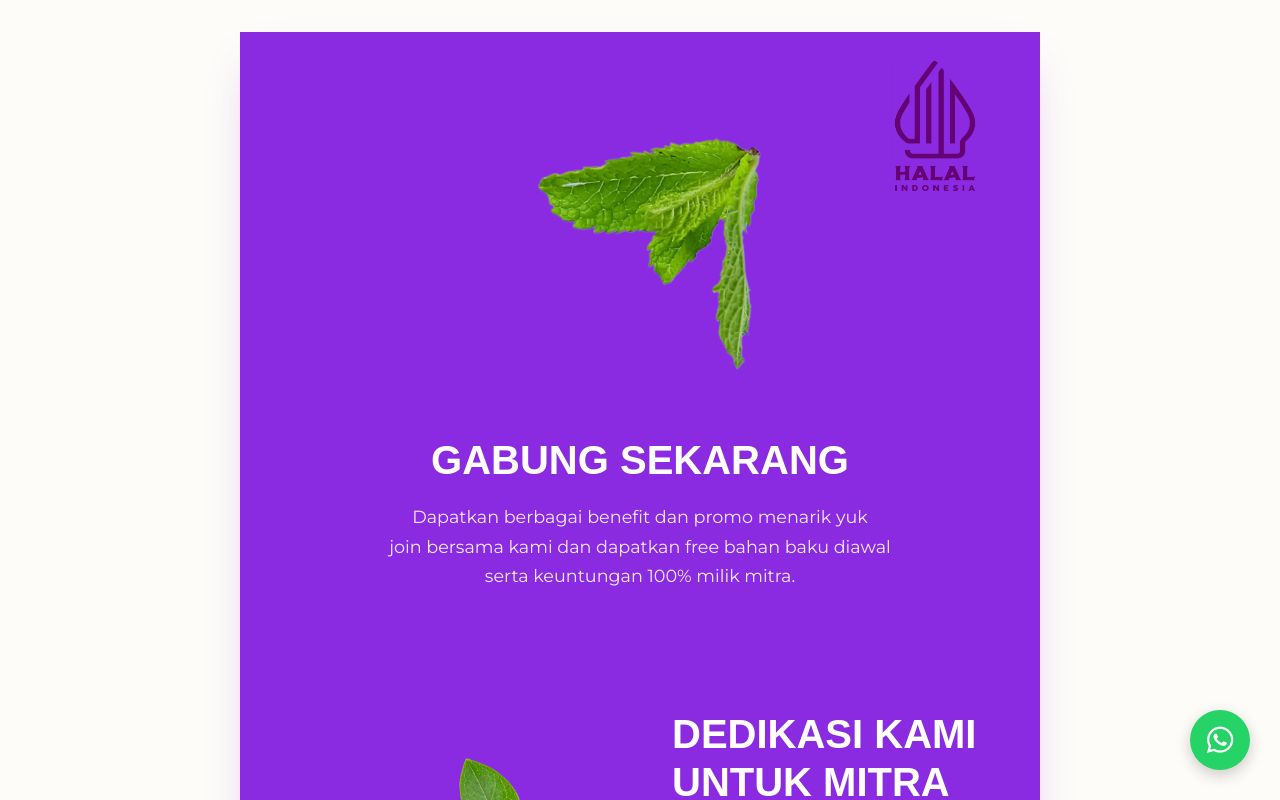
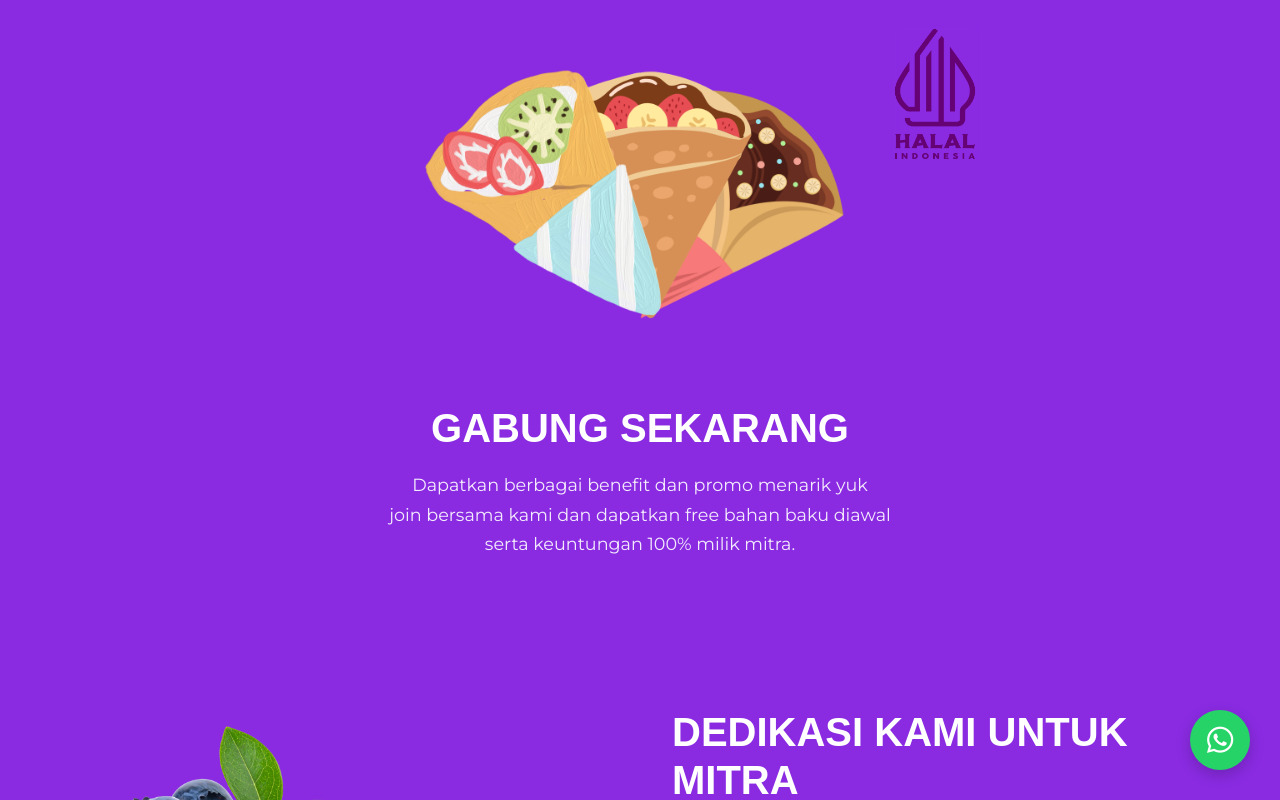
Before and after one commit to mrdleon/crepes, a Next.js app: page /components/Features in a window 1280 px wide. Shown: the top 800 px of the page. Built offline with nearby package versions, Linux system fonts and the light colour scheme.

Commit message:
kertas sobek

```diff
--- a/src/pages/components/Features.js
+++ b/src/pages/components/Features.js
@@ -4,6 +4,7 @@ import styles from '@/styles/Features.module.css';
 
 const Features = () => {
   return (
+
     <div className={styles.featuresSectionWrapper}>
       <section id="features" className={styles.featuresSection}>
         <div className={styles.contentContainer}>
@@ -11,9 +12,9 @@ const Features = () => {
           <div className={styles.topBlock}>
             <div className={styles.bannerContainer}>
               <Image
-                src="/images/daun.png"
+                src="/images/gabung.png"
                 alt="Varian Produk Box Crepes"
-                width={700}
+                width={450}
                 height={300}
                 style={{ objectFit: 'cover', borderRadius: '16px' }}
               />
--- a/src/styles/Features.module.css
+++ b/src/styles/Features.module.css
@@ -1,13 +1,13 @@
 .featuresSectionWrapper {
-  padding: 2rem 1rem;
+  /* padding: 2rem 1rem; */
   background-color: var(--bg-main);
 }
 .featuresSection {
-  max-width: 800px;
+  max-width: 100%;
   margin: 0 auto;
   min-height: 120vh;
   padding: 0;
-  background-color: var(--primary-purple);
+  background-color: #8a2be2;
   position: relative;
   box-shadow: 0 20px 50px -20px rgba(138, 43, 226, 0.4);
   border-radius: 0 0 20% 20%;
@@ -20,6 +20,7 @@
   padding: 4rem 3rem;
   color: var(--text-light);
 }
+
 
 .headline {
   font-family: 'Poppins', sans-serif;
```
Also changed, not shown: src/pages/components/AboutUs.js (+9 -0 lines), src/styles/AboutUs.module.css (+5 -2 lines), public/images/gabung.png (added), public/images/kertas.png (added).
